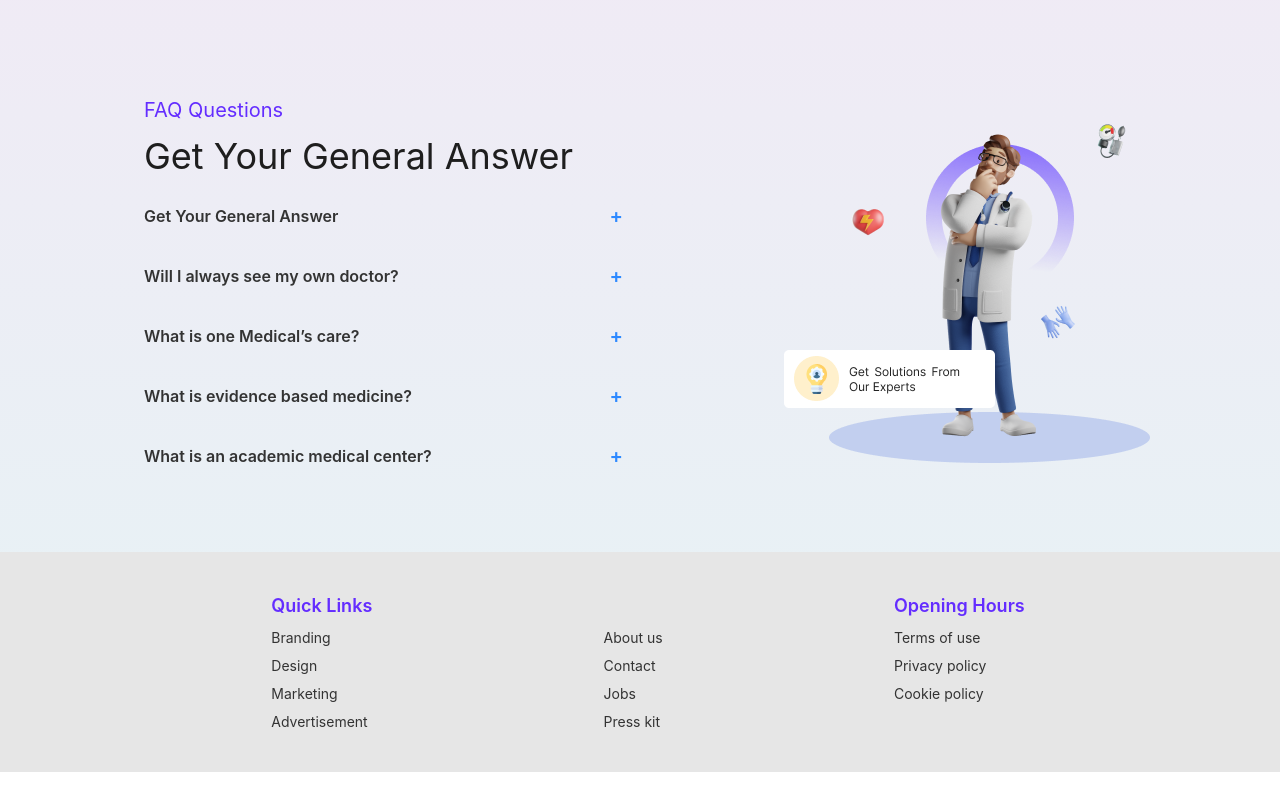
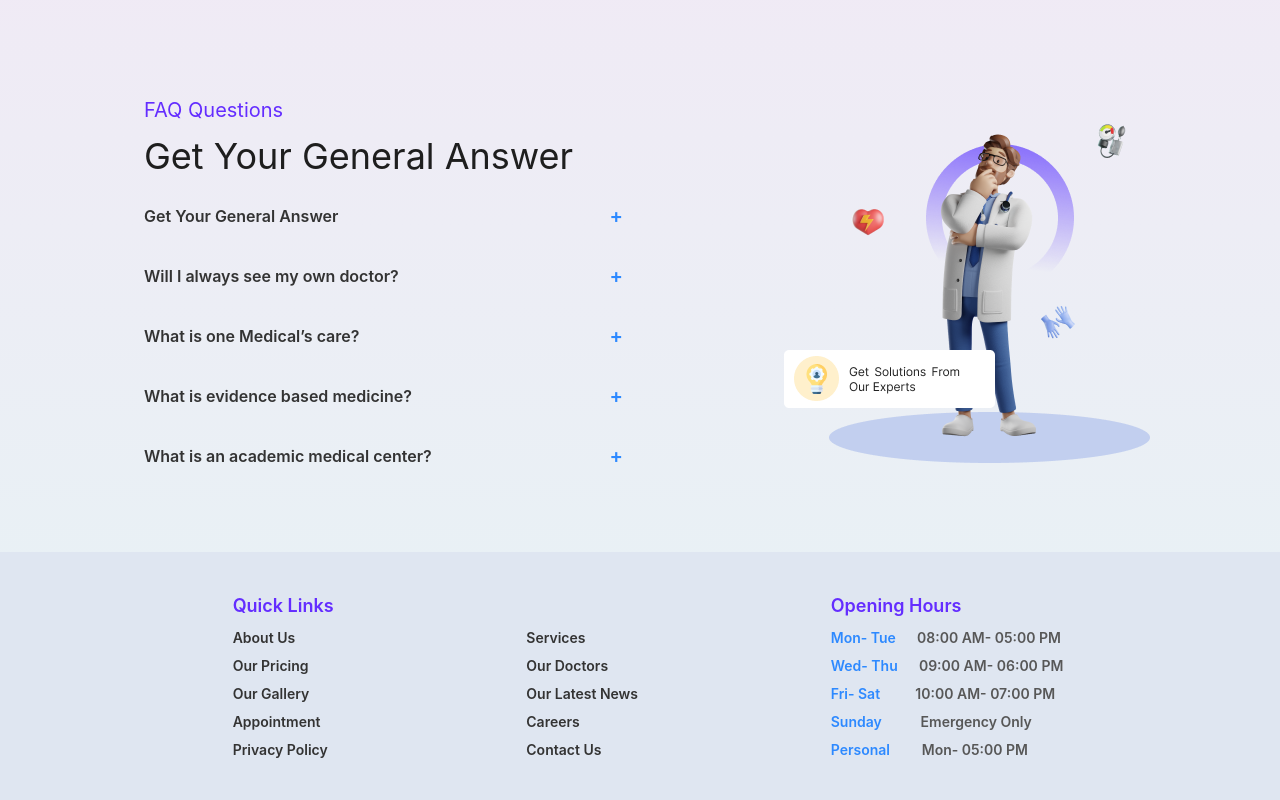
Before and after one commit to checkiamsiam/job-task-health-bondhu-ltd, a React (Create React App) app: page / in a window 1280 px wide. Shown: the part 1678-2478 px from the top of the page. Before the commit the page ends 2450 px from the top, so only its background shows below. Built offline with nearby package versions, Linux system fonts and the light colour scheme.

Commit message:
opening hours

```diff
--- a/src/components/Footer/Footer.js
+++ b/src/components/Footer/Footer.js
@@ -2,29 +2,33 @@ import React from 'react';
 
 const Footer = () => {
   return (
-    <footer className="footer p-10 bg-base-200 text-base-content">
+    <footer className="footer p-10 bg-[#dfe6f1] text-base-content">
   <div>
 
   </div>
   <div>
     <span className="text-secondary text-lg font-semibold">Quick Links</span>
-    <a className="link link-hover">Branding</a>
-    <a className="link link-hover">Design</a>
-    <a className="link link-hover">Marketing</a>
-    <a className="link link-hover">Advertisement</a>
+    <a className="link link-hover font-semibold">About Us</a>
+    <a className="link link-hover font-semibold">Our Pricing</a>
+    <a className="link link-hover font-semibold">Our Gallery</a>
+    <a className="link link-hover font-semibold">Appointment</a>
+    <a className="link link-hover font-semibold">Privacy Policy</a>
   </div>
   <div>
     <span className="footer-title"><br /></span>
-    <a className="link link-hover">About us</a>
-    <a className="link link-hover">Contact</a>
-    <a className="link link-hover">Jobs</a>
-    <a className="link link-hover">Press kit</a>
+    <a className="link link-hover font-semibold">Services</a>
+    <a className="link link-hover font-semibold">Our Doctors</a>
+    <a className="link link-hover font-semibold">Our Latest News</a>
+    <a className="link link-hover font-semibold">Careers</a>
+    <a className="link link-hover font-semibold">Contact Us</a>
   </div>
   <div>
   <span className="text-secondary text-lg font-semibold">Opening Hours</span>
-    <a className="link link-hover">Terms of use</a>
-    <a className="link link-hover">Privacy policy</a>
-    <a className="link link-hover">Cookie policy</a>
+    <a className="link link-hover font-semibold text-neutral"><span className='text-primary'> Mon- Tue </span>&nbsp; &nbsp; &nbsp;08:00 AM- 05:00 PM</a>
+    <a className="link link-hover font-semibold text-neutral"><span className='text-primary'>Wed- Thu</span>&nbsp; &nbsp; &nbsp; 09:00 AM- 06:00 PM</a>
+    <a className="link link-hover font-semibold text-neutral"><span className='text-primary'>Fri- Sat</span>&nbsp; &nbsp; &nbsp; &nbsp; &nbsp; 10:00 AM- 07:00 PM</a>
+    <a className="link link-hover font-semibold text-neutral"><span className='text-primary'>Sunday </span> &nbsp; &nbsp; &nbsp; &nbsp; &nbsp; Emergency Only</a>
+    <a className="link link-hover font-semibold text-neutral"><span className='text-primary'>Personal </span> &nbsp; &nbsp; &nbsp; &nbsp; Mon- 05:00 PM</a>
   </div>
 </footer>
   );
```
